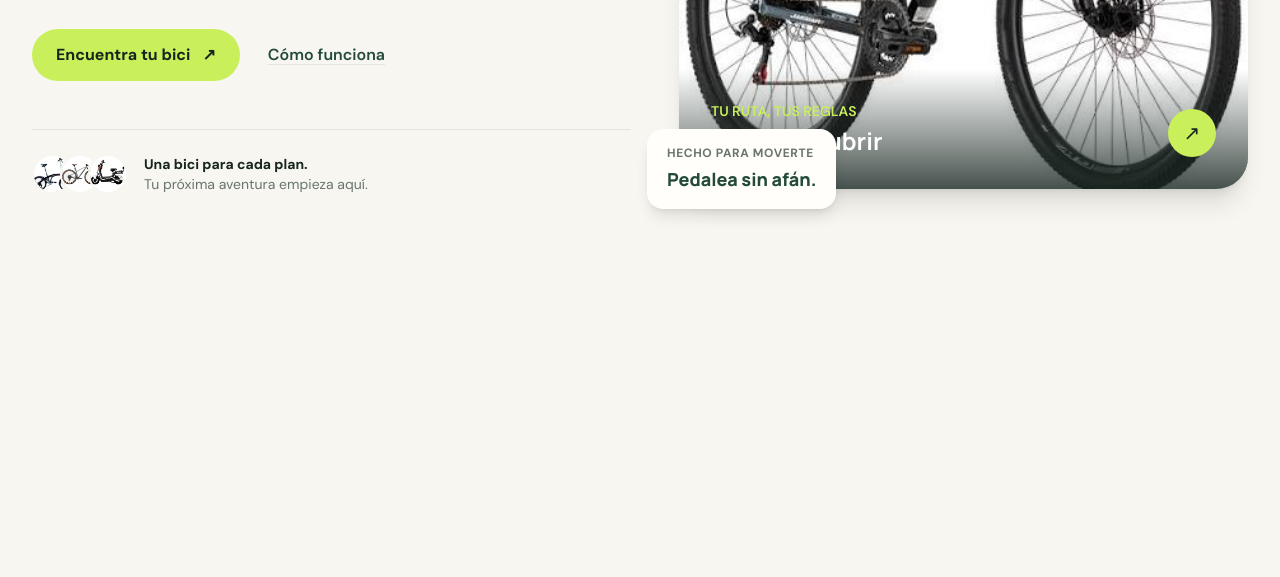
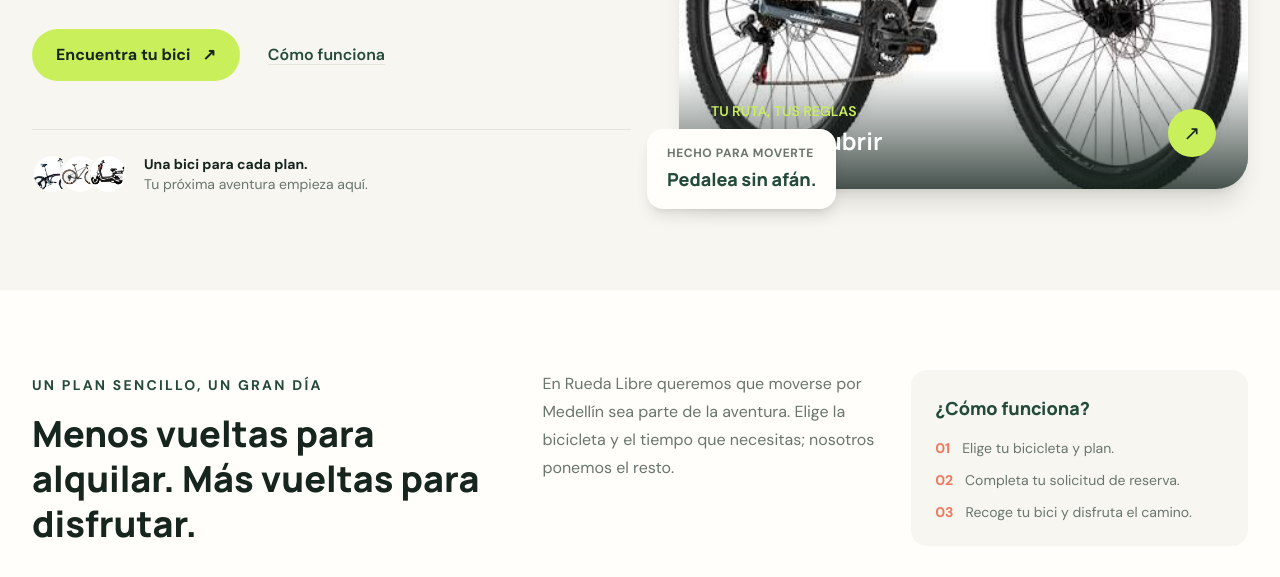
Before and after one commit to jose0507-max/rueda-libre-tailwind, a website: page index.html in a window 1280 px wide. Shown: the part 469-1046 px from the top of the page. Before the commit the page ends 800 px from the top, so only its background shows below. Drawn offline with Linux system fonts and the light colour scheme.

Commit message:
feat: explain rental flow on homepage

```diff
--- a/index.html
+++ b/index.html
@@ -71,6 +71,26 @@
         </div>
       </div>
     </section>
+
+    <section class="bg-paper py-16 sm:py-20" aria-labelledby="about-title">
+      <div class="mx-auto grid max-w-7xl gap-10 px-5 sm:px-8 lg:grid-cols-[0.8fr_1.2fr] lg:items-end">
+        <div>
+          <p class="text-sm font-bold uppercase tracking-[0.16em] text-forest">Un plan sencillo, un gran día</p>
+          <h2 id="about-title" class="mt-4 max-w-lg font-display text-3xl font-extrabold leading-tight sm:text-4xl">Menos vueltas para alquilar. Más vueltas para disfrutar.</h2>
+        </div>
+        <div class="grid gap-8 sm:grid-cols-2">
+          <p class="leading-7 text-muted">En Rueda Libre queremos que moverse por Medellín sea parte de la aventura. Elige la bicicleta y el tiempo que necesitas; nosotros ponemos el resto.</p>
+          <div class="rounded-2xl bg-cream p-6">
+            <p class="font-display text-lg font-extrabold text-forest">¿Cómo funciona?</p>
+            <ol id="como-funciona" class="mt-4 space-y-3 text-sm text-muted">
+              <li class="flex gap-3"><span class="font-bold text-coral">01</span> Elige tu bicicleta y plan.</li>
+              <li class="flex gap-3"><span class="font-bold text-coral">02</span> Completa tu solicitud de reserva.</li>
+              <li class="flex gap-3"><span class="font-bold text-coral">03</span> Recoge tu bici y disfruta el camino.</li>
+            </ol>
+          </div>
+        </div>
+      </div>
+    </section>
   </main>
 </body>
 </html>
```
Also changed, not shown: css/tailwind.css.
